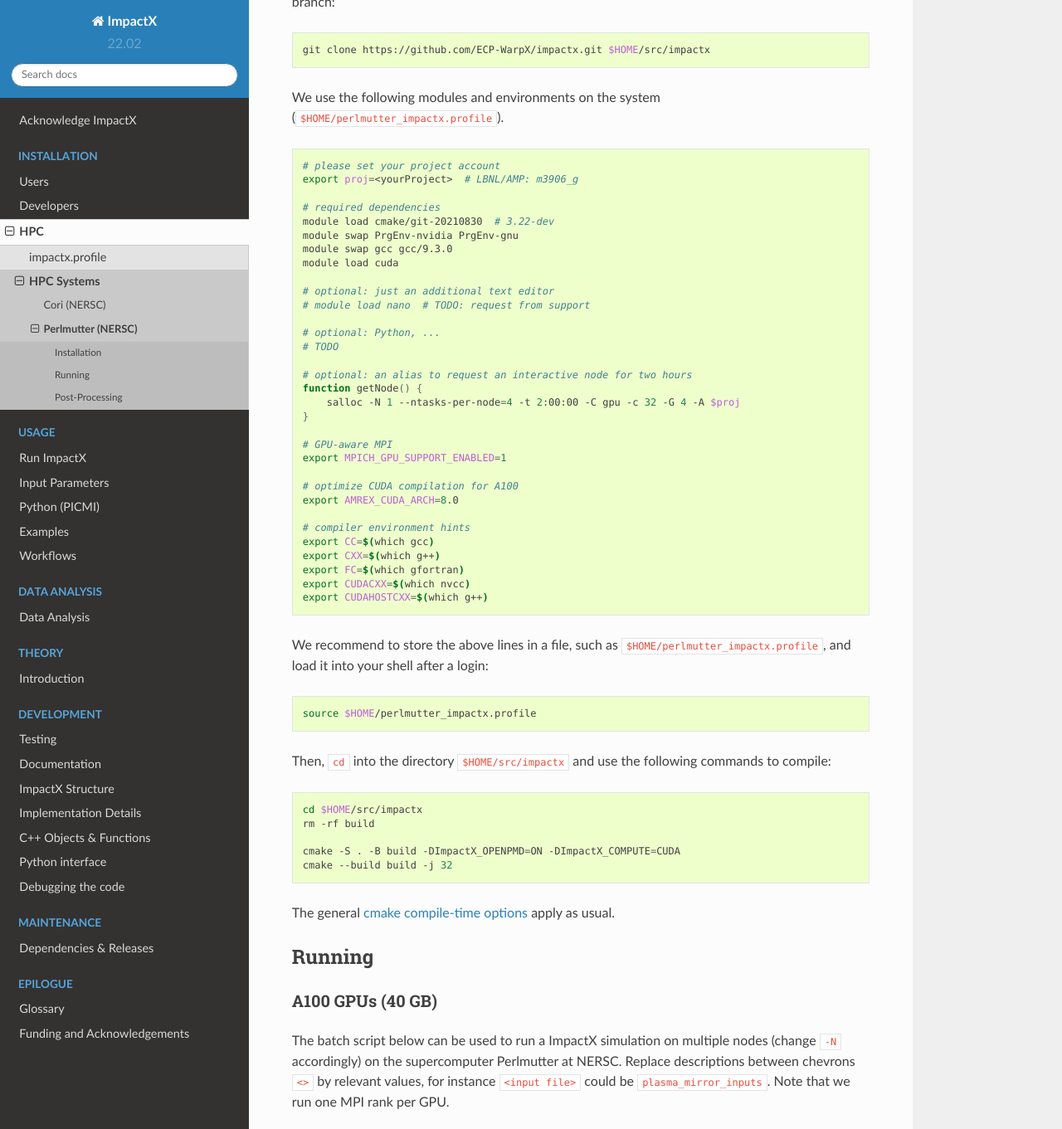
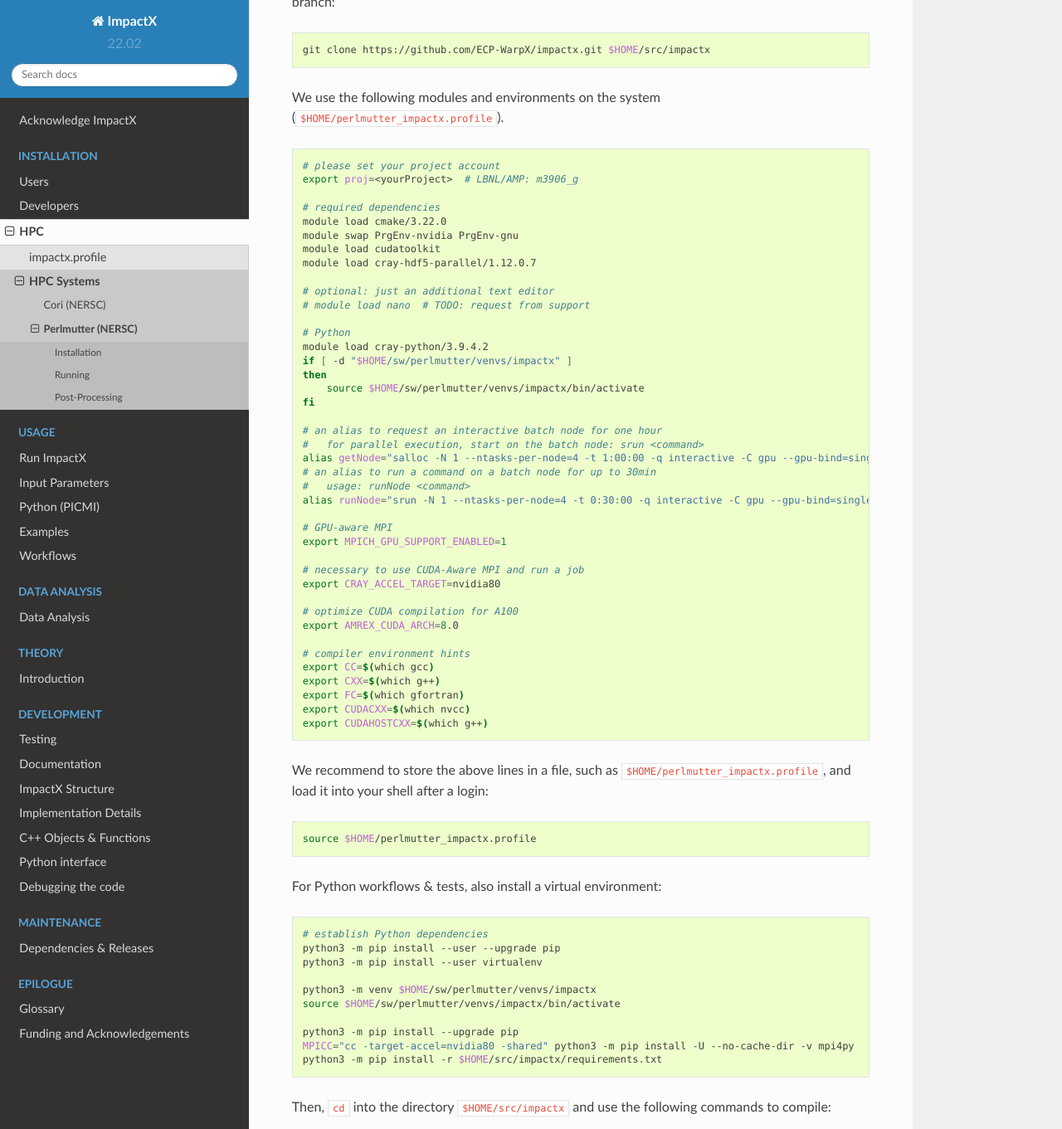
Before and after one commit to ECP-WarpX/impactx, a Sphinx documentation site: the page built from docs/source/install/hpc/perlmutter.rst, in a window 1280 px wide and 1400 px high, scrolled down 665 px, cut to the strip 0-1361 px from the top of the window. Shown: the whole strip at 83% size. Built offline with Sphinx 7.4.7 and the Read the Docs theme 2.0.0, drawn with Linux system fonts in a browser that asks for light colours; pages that are not in the unit, such as notebooks, are missing from menus; some of the changed text lies outside the part shown.

Commit message:
Doc: Update for Testing on NERSC (#80)
Update install instructions for testing on NERSC machines Cori &
Perlmutter.

```diff
--- a/docs/source/install/hpc/perlmutter.rst
+++ b/docs/source/install/hpc/perlmutter.rst
@@ -39,24 +39,33 @@
    export proj=<yourProject>  # LBNL/AMP: m3906_g
 
    # required dependencies
-   module load cmake/git-20210830  # 3.22-dev
+   module load cmake/3.22.0
    module swap PrgEnv-nvidia PrgEnv-gnu
-   module swap gcc gcc/9.3.0
-   module load cuda
+   module load cudatoolkit
+   module load cray-hdf5-parallel/1.12.0.7
 
    # optional: just an additional text editor
    # module load nano  # TODO: request from support
 
-   # optional: Python, ...
-   # TODO
+   # Python
+   module load cray-python/3.9.4.2
+   if [ -d "$HOME/sw/perlmutter/venvs/impactx" ]
+   then
+       source $HOME/sw/perlmutter/venvs/impactx/bin/activate
+   fi
 
-   # optional: an alias to request an interactive node for two hours
-   function getNode() {
-       salloc -N 1 --ntasks-per-node=4 -t 2:00:00 -C gpu -c 32 -G 4 -A $proj
-   }
+   # an alias to request an interactive batch node for one hour
+   #   for parallel execution, start on the batch node: srun <command>
+   alias getNode="salloc -N 1 --ntasks-per-node=4 -t 1:00:00 -q interactive -C gpu --gpu-bind=single:1 -c 32 -G 4 -A $proj"
+   # an alias to run a command on a batch node for up to 30min
+   #   usage: runNode <command>
+   alias runNode="srun -N 1 --ntasks-per-node=4 -t 0:30:00 -q interactive -C gpu --gpu-bind=single:1 -c 32 -G 4 -A $proj"
 
    # GPU-aware MPI
    export MPICH_GPU_SUPPORT_ENABLED=1
+
+   # necessary to use CUDA-Aware MPI and run a job
+   export CRAY_ACCEL_TARGET=nvidia80
 
    # optimize CUDA compilation for A100
    export AMREX_CUDA_ARCH=8.0
@@ -75,6 +84,21 @@
 
    source $HOME/perlmutter_impactx.profile
 
+For Python workflows & tests, also install a virtual environment:
+
+.. code-block:: bash
+
+   # establish Python dependencies
+   python3 -m pip install --user --upgrade pip
+   python3 -m pip install --user virtualenv
+
+   python3 -m venv $HOME/sw/perlmutter/venvs/impactx
+   source $HOME/sw/perlmutter/venvs/impactx/bin/activate
+
+   python3 -m pip install --upgrade pip
+   MPICC="cc -target-accel=nvidia80 -shared" python3 -m pip install -U --no-cache-dir -v mpi4py
+   python3 -m pip install -r $HOME/src/impactx/requirements.txt
+
 Then, ``cd`` into the directory ``$HOME/src/impactx`` and use the following commands to compile:
 
 .. code-block:: bash
@@ -84,6 +108,12 @@
 
    cmake -S . -B build -DImpactX_OPENPMD=ON -DImpactX_COMPUTE=CUDA
    cmake --build build -j 32
+
+To run all tests, do:
+
+.. code-block:: bash
+
+   srun -N 1 --ntasks-per-node=4 -t 0:10:00 -C gpu -c 32 -G 4 --qos=debug -A m3906_g ctest --test-dir build_perlmutter --output-on-failure
 
 The general :ref:`cmake compile-time options <building-cmake>` apply as usual.
 
```
Also changed, not shown: README.md (+49 -5 lines), docs/source/install/hpc/cori.rst (+27 -12 lines).
